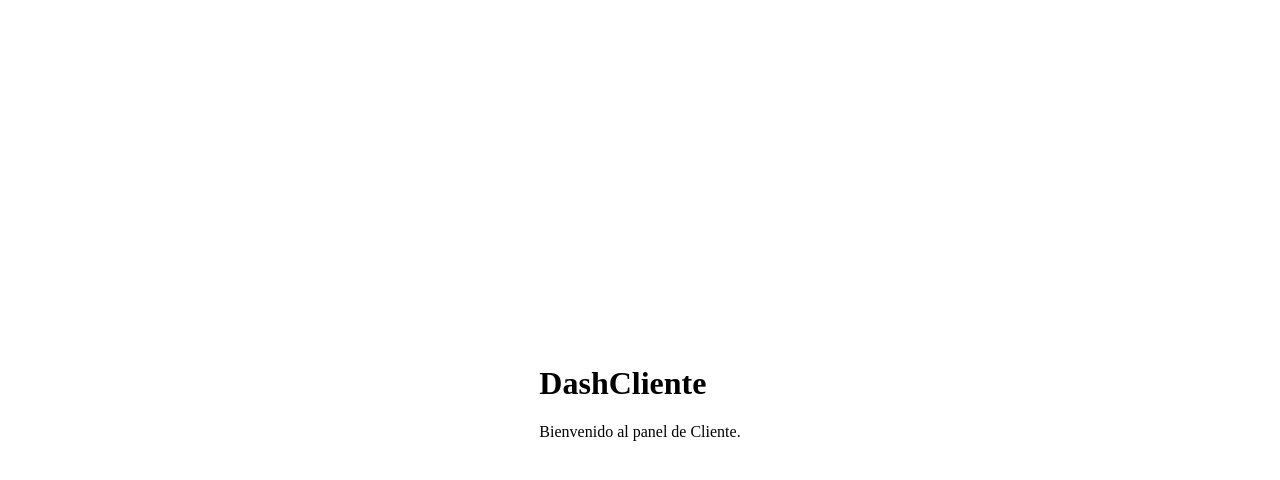
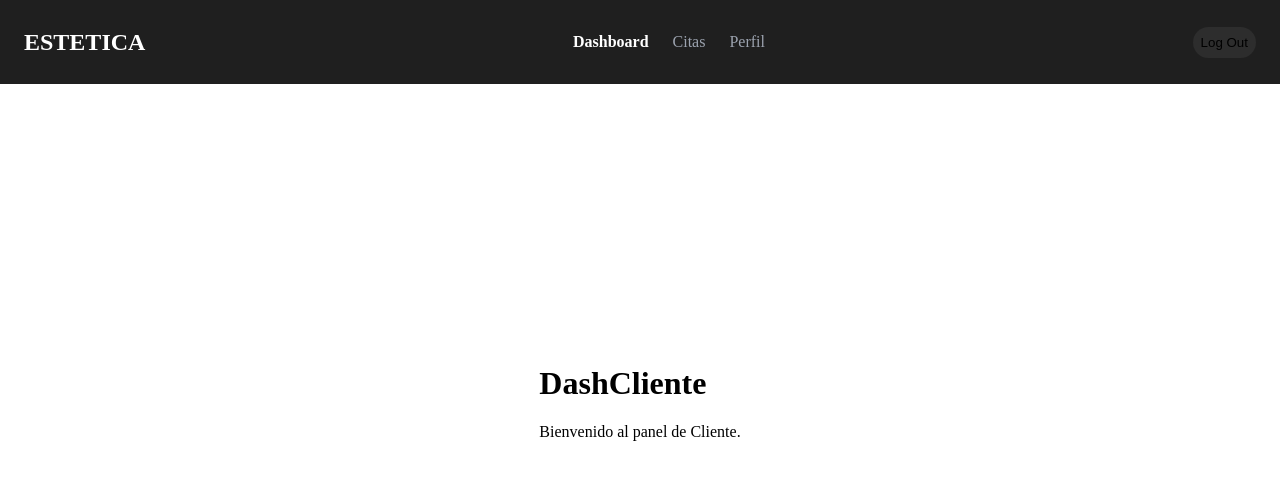
Before and after one commit to BraytoGBDX/front-estetica, a Vue app: page /cliente in a window 1280 px wide. Shown: the top 480 px of the page. Built offline with nearby package versions, Linux system fonts and the light colour scheme; what vue3-google-login would draw is missing.

Commit message:
add: Create header component for client panel

```diff
--- a/src/components/ClienteDashboard.vue
+++ b/src/components/ClienteDashboard.vue
@@ -1,4 +1,5 @@
 <template>
+  <ClienteHeader />
     <div class="dashboard-container">
       <div class="dashboard-header">
         <h1 class="dashboard-title">DashCliente</h1>
@@ -10,5 +11,6 @@
   </template>
 
   <script setup>
+  import ClienteHeader from './ClientesHeader.vue';
   // Puedes agregar funcionalidades adicionales aquí más tarde
   </script>
--- /dev/null
+++ b/src/components/ClientesHeader.vue
@@ -0,0 +1,57 @@
+<!-- filepath: c:\Users\jazzi\Documents\Projects\Experiments\front-estetica\src\components\HeaderCliente.vue -->
+<template>
+    <header class="header">
+        <div class="logo" @click="irADashboard" style="cursor: pointer;">
+            <div class="logo-text">ESTETICA</div>
+        </div>
+
+        <nav class="nav-links">
+            <a href="#" class="nav-link" :class="{ active: rutaActual === '/cliente' }"
+                @click.prevent="navegar('/cliente')">
+                Dashboard
+            </a>
+            <a href="#" class="nav-link" :class="{ active: rutaActual === '/citas' }"
+                @click.prevent="navegar('/citas')">
+                Citas
+            </a>
+            <a href="#" class="nav-link" :class="{ active: rutaActual === '/perfil' }"
+                @click.prevent="navegar('/perfil')">
+                Perfil
+            </a>
+        </nav>
+
+        <div class="icons">
+            <button class="icon-button" @click="logout">
+                <i class="fas fa-sign-out-alt"></i> Log Out
+            </button>
+        </div>
+    </header>
+</template>
+
+<script setup>
+import { useRouter, useRoute } from 'vue-router';
+
+const router = useRouter();
+const route = useRoute();
+
+// Función para navegar
+function navegar(ruta) {
+    router.push(ruta);
+}
+
+// Función para ir al dashboard al hacer click en el logo
+function irADashboard() {
+    router.push('/cliente');
+}
+
+// Función de logout
+function logout() {
+    localStorage.removeItem('token'); // Borra el token
+    router.push('/login'); // Redirige al login
+}
+
+// Para marcar activo el link
+const rutaActual = route.path;
+</script>
+
+<style scoped src="../styles/Header.css"></style>
```
